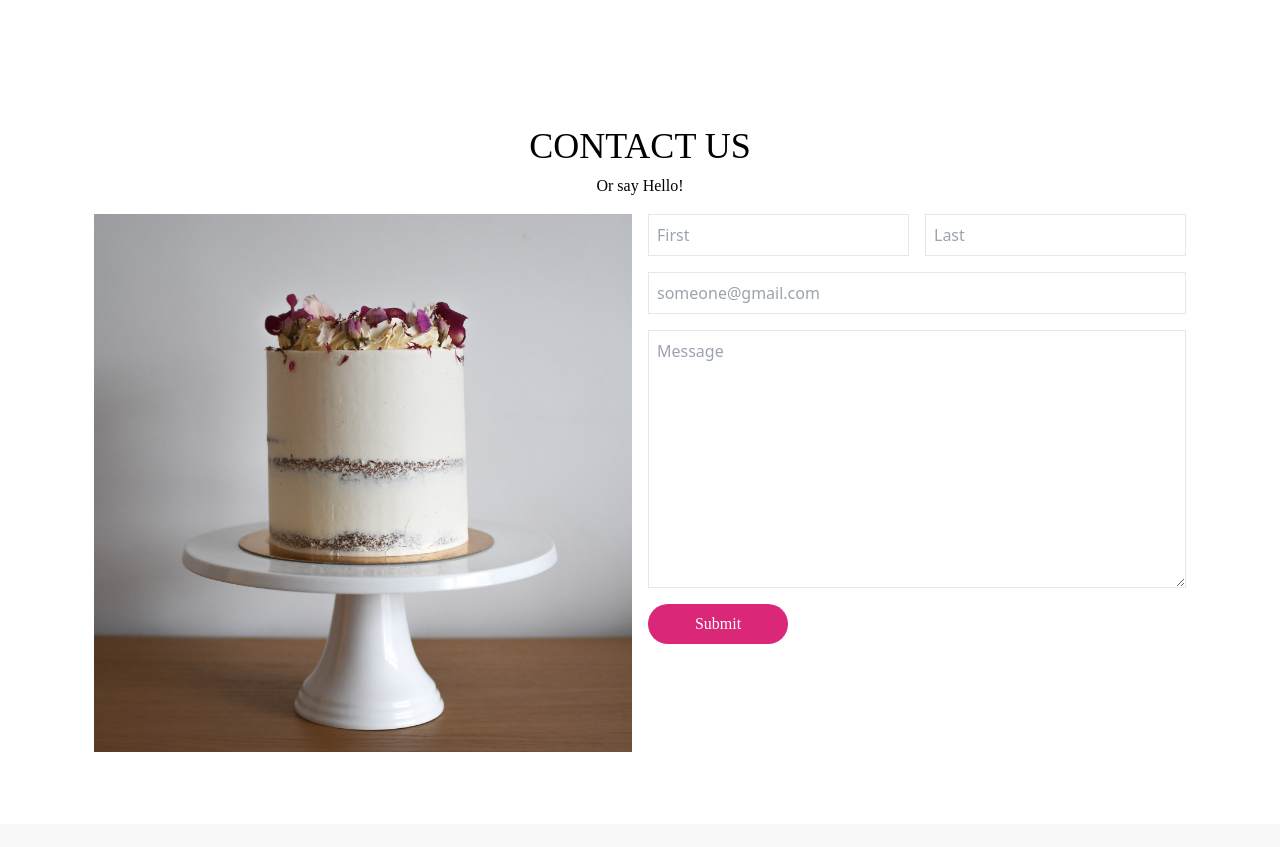
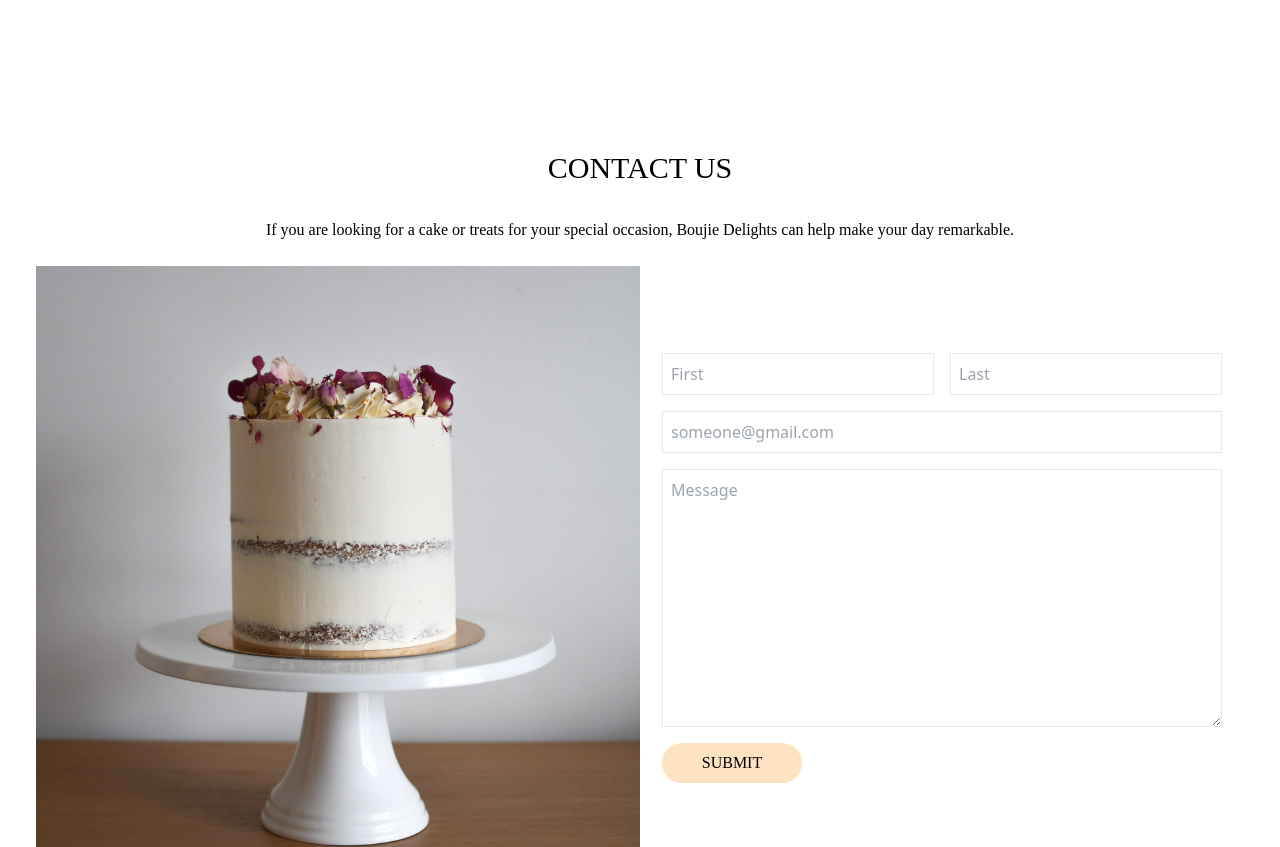
Before and after one commit to tlchambers/bespoke-cakes-website, a React (Create React App) app: page / in a window 1280 px wide. Shown: the part 4920-5767 px from the top of the page. Built offline with nearby package versions, Linux system fonts and the light colour scheme.

Commit message:
updated form layout and center it on page

```diff
--- a/src/components/Contact.jsx
+++ b/src/components/Contact.jsx
@@ -3,17 +3,19 @@ import Img1 from '../assets/aboutImage.jpeg';
 
 function Contact() {
 	return (
-		<div name="contact" className="max-w-[1140px] m-auto w-full px-4 py-16">
-			<h2 className="text-4xl text-center uppercase">Contact Us</h2>
-			<p className="text-center py-2">Or say Hello!</p>
-			<div className="grid md:grid-cols-2">
-				<img
-					src={Img1}
-					alt="/"
-					className="w-full md:h-full object-cover p-2 max-h-[600px] h-[200]px"
-				/>
-				<form>
-					<div className="grid grid-cols-2">
+		<div
+			name="contact"
+			className="max-w-[1240px] m-auto w-full px-4 py-[4rem] flex flex-col items-center"
+		>
+			<h2 className="text-3xl py-6 uppercase text-center">Contact Us</h2>
+			<p className="text-center py-2">
+				If you are looking for a cake or treats for your special occasion,
+				Boujie Delights can help make your day remarkable.
+			</p>
+			<div className="grid md:grid-cols-2 py-4">
+				<img src={Img1} alt="/" className="w-full md:h-full object-cover" />
+				<form className="flex flex-col justify-center items-center">
+					<div className="grid grid-cols-2 w-full max-w-xl">
 						<input className="border m-2 p-2" type="text" placeholder="First" />
 						<input className="border m-2 p-2" type="text" placeholder="Last" />
 						<input
@@ -27,7 +29,9 @@ function Contact() {
 							rows={10}
 							placeholder="Message"
 						></textarea>
-						<button className="col-span-2 m-2 bg-pink-600">Submit</button>
+						<button className="uppercase col-span-2 m-2 bg-[#fee3c3] text-black hover:bg-white hover:border-2 hover:border-[#fee3c3]">
+							Submit
+						</button>
 					</div>
 				</form>
 			</div>
```
